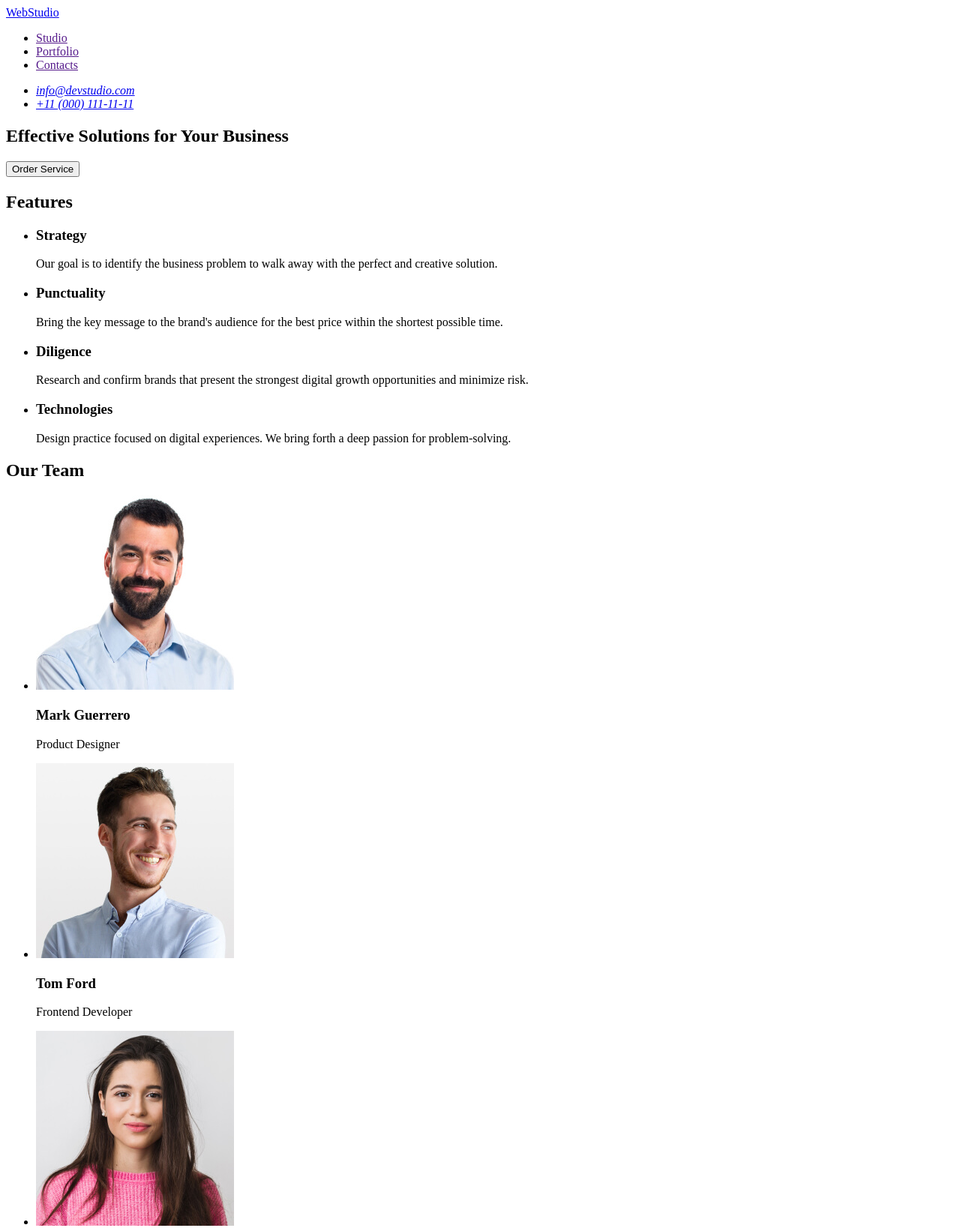
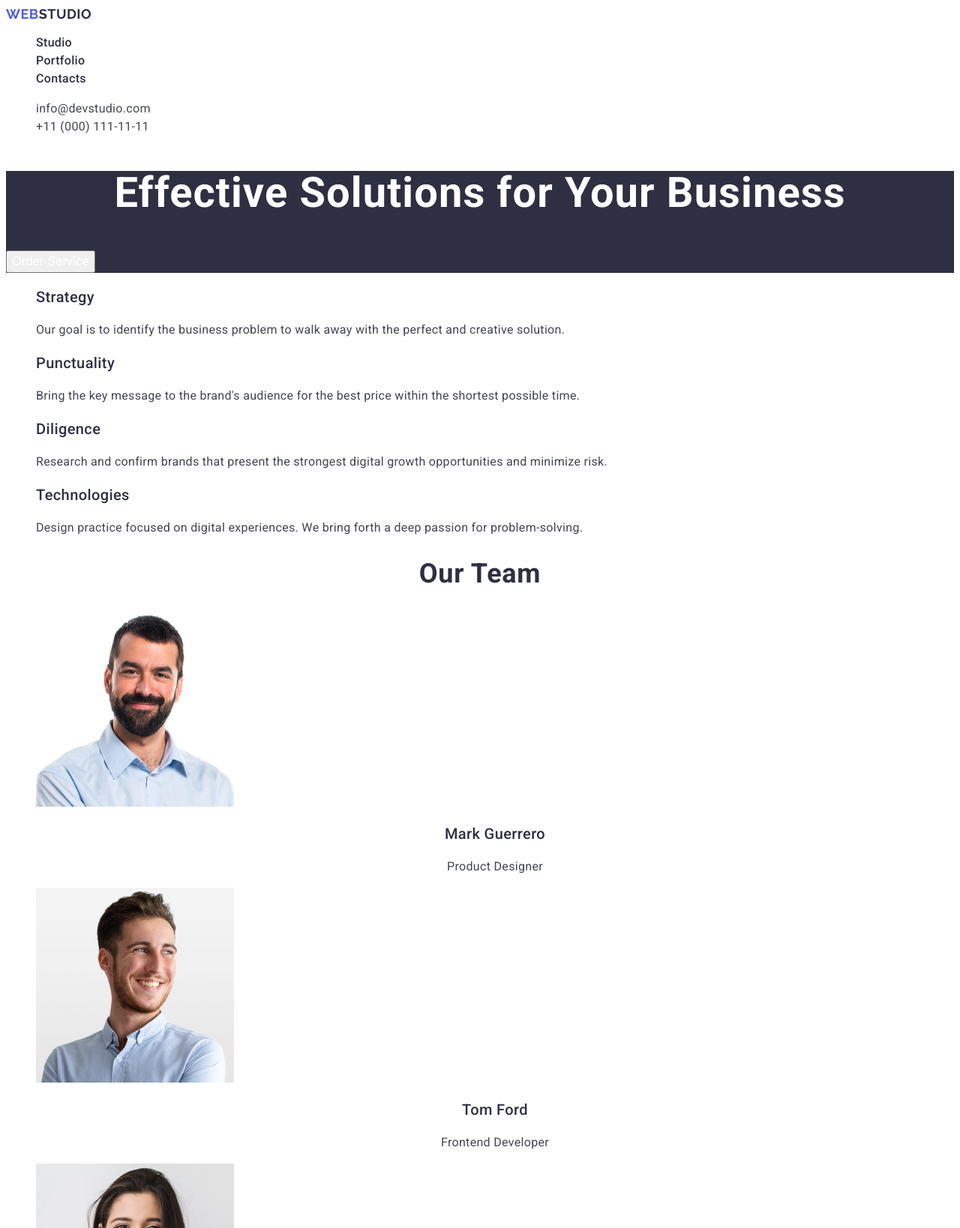
Before and after one commit to lazareva-portfolio/goit-homework-02, a plain HTML site: page index.html in a window 1280 px wide. Shown: the top 1638 px of the page at 75% size. Drawn offline with Linux system fonts and the light colour scheme.

Commit message:
Homework 2, try 1

```diff
--- /dev/null
+++ b/css/styles.css
@@ -0,0 +1,189 @@
+body{
+    font-family: "Roboto", sans-serif;
+    background-color: #FFFFFF;
+    color: #434455;
+}
+
+ul{
+    list-style-type: none;
+}
+a{
+    text-decoration: none;
+}
+
+/* ----------HEADER-------- */
+
+.header-nav {
+}
+.header-logo, .footer-logo {
+    color: #2E2F42;
+    font-family: Raleway;
+    font-size: 18px;
+    font-weight: 700;
+    line-height: 1.17;
+    letter-spacing: 0.03em;
+    text-transform: uppercase;
+}
+
+.header-logo span,
+.footer-logo span{
+    color: #4D5AE5;
+}
+
+.header-list {
+}
+.header-list-item {
+}
+.header-link {
+    color: #2E2F42;
+    font-size: 16px;
+    font-weight: 500;
+    line-height: 1.5;
+    letter-spacing: 0.02em;
+}
+
+.header-link:hover,
+.header-link:active{
+color: #404BBF;
+}
+
+.header-address {
+}
+.header-address-list {
+}
+.header-address-item {
+
+}
+.header-address-link {
+    color: inherit;
+    font-size: 16px;
+    line-height: 1.5;
+    letter-spacing: 0.02em;
+    font-style: normal;
+}
+.header-address-link:hover,
+.header-address-link:active{
+    color: #404BBF;
+}
+
+/* --------Banner-------- */
+
+.banner {
+    background-color: #2E2F42;
+}
+
+.banner-title {
+    color: #FFFFFF;
+    text-align: center;
+    font-size: 56px;
+    line-height: 1.07;
+    letter-spacing: 0.02em;
+}
+.banner-btn {
+    color: #FFFFFF;
+    font-size: 16px;
+    font-weight: 500;
+    line-height: 1.5; /* 150% */
+    letter-spacing: 0.02em;
+}
+h2{
+    color: #2E2F42;
+    text-align: center;
+    font-size: 36px;
+    line-height: 1.11; /* 111.111% */
+    letter-spacing: 0.72px;
+    text-transform: capitalize;
+}
+
+/* --------Features-------- */
+
+.features {
+}
+.visually-hidden {
+    position: absolute;
+    width: 1px;
+    height: 1px;
+    margin: -1px;
+    border: 0;
+    padding: 0;
+
+    white-space: nowrap;
+    clip-path: inset(100%);
+    clip: rect(0 0 0 0);
+    overflow: hidden;
+}
+.features-title {
+}
+.features-list {
+}
+.features-list-items {
+}
+.features-subtitle, .portfolio-subtitle  {
+    color: #2E2F42;
+    font-size: 20px;
+    font-weight: 500;
+    line-height: 1.2;
+    letter-spacing: 0.02em;
+}
+.features-text {
+    font-size: 16px;
+    line-height: 1.5; /* 150% */
+    letter-spacing: 0.02em;
+}
+
+/* --------Team-------- */
+
+.team {
+}
+.team-list {
+}
+.team-list-item {
+}
+.team-photo {
+}
+.team-subtitle {
+    color: #2E2F42;
+    font-size: 20px;
+    font-weight: 500;
+    line-height: 1.2;
+    letter-spacing: 0.02em;
+}
+.team-position, .portfolio-text {
+    font-size: 16px;
+    line-height: 1.5;
+    letter-spacing: 0.02em;
+}
+.team-subtitle, .team-position {
+    text-align: center;
+}
+
+
+/* --------Portfolio-------- */
+
+.portfolio {
+}
+.portfolio-title {
+}
+.portfolio-list {
+}
+.portfolio-list-item {
+}
+.portfolio-project-img {
+}
+
+.footer {
+    background-color: #2E2F42;
+}
+
+.footer-logo {
+    color: #F4F4FD;
+}
+
+.footer-text {
+    color: #F4F4FD;
+    font-size: 16px;
+    line-height: 1.5;
+    letter-spacing: 0.02em;
+}
+
+/* --------footer-------- */
--- a/index.html
+++ b/index.html
@@ -3,92 +3,131 @@
 <head>
     <meta charset="UTF-8">
     <meta name="viewport" content="width=device-width, initial-scale=1.0">
+    <link rel="stylesheet" href="css/styles.css">
+    <link rel="preconnect" href="https://fonts.googleapis.com">
+<link rel="preconnect" href="https://fonts.gstatic.com" crossorigin>
+<link href="https://fonts.googleapis.com/css2?family=Raleway:wght@700&family=Roboto:wght@400;500;700&display=swap" rel="stylesheet">
     <title>Web Studio</title>
 </head>
 <body>
     <header>
-        <nav>
-            <a href="/">WebStudio</a>
-            <ul>
-                <li>
-                    <a href="">Studio</a>
+        <nav class="header-nav">
+            <a href="/" class="header-logo"><span>Web</span>Studio</a>
+            <ul class="header-list">
+                <li class="header-list-item">
+                    <a href="" class="header-link">Studio</a>
                 </li>
-                <li>
-                    <a href="">Portfolio</a>
+                <li class="header-list-item">
+                    <a href="" class="header-link">Portfolio</a>
                 </li>
-                <li>
-                    <a href="">Contacts</a>
+                <li class="header-list-item">
+                    <a href="" class="header-link">Contacts</a>
                 </li>
             </ul>
     </nav>
-    <address>
-        <ul>
-            <li>
-                <a href="mailto:info@devstudio.com">info@devstudio.com</a>
+    <address class="header-address">
+        <ul class="header-address-list">
+            <li class="header-address-item">
+                <a href="mailto:info@devstudio.com" class="header-address-link">info@devstudio.com</a>
             </li>
-            <li>
-                <a href="tel:+110001111111">+11 (000) 111-11-11</a>
+            <li class="header-address-item">
+                <a href="tel:+110001111111" class="header-address-link">+11 (000) 111-11-11</a>
             </li>
         </ul>
     </address>
     </header>
     <main>
-        <section>
-            <h1>Effective Solutions
+        <section class="banner">
+            <h1 class="banner-title">Effective Solutions
                 for Your Business</h1>
-            <button type="button">Order Service</button>
+            <button type="button" class="banner-btn">Order Service</button>
         </section>
-        <section>
-            <h2>Features</h2>
-            <ul>
-                <li>
-                    <h3>Strategy</h3>
-                    <p>Our goal is to identify the business
+        <section class="features">
+            <h2 class="features-title visually-hidden">Features</h2>
+            <ul class="features-list">
+                <li class="features-list-items">
+                    <h3 class="features-subtitle">Strategy</h3>
+                    <p class="features-text">Our goal is to identify the business
                         problem to walk away with the perfect and creative solution. </p>
                 </li>
-                <li>
-                    <h3>Punctuality</h3>
-                    <p>Bring the key message to the brand's audience for the best price within the shortest possible time.</p>
+                <li class="features-list-items">
+                    <h3 class="features-subtitle">Punctuality</h3>
+                    <p class="features-text">Bring the key message to the brand's audience for the best price within the shortest possible time.</p>
                 </li>
-                <li>
-                    <h3>Diligence</h3>
-                    <p>Research and confirm brands that present the strongest digital growth opportunities and minimize risk.</p>
+                <li class="features-list-items">
+                    <h3 class="features-subtitle">Diligence</h3>
+                    <p class="features-text">Research and confirm brands that present the strongest digital growth opportunities and minimize risk.</p>
                 </li>
-                <li>
-                    <h3>Technologies</h3>
-                    <p>Design practice focused on digital experiences. We bring forth a deep passion for problem-solving.</p>
+                <li class="features-list-items">
+                    <h3 class="features-subtitle">Technologies</h3>
+                    <p class="features-text">Design practice focused on digital experiences. We bring forth a deep passion for problem-solving.</p>
                 </li>
             </ul>
         </section>
-        <section>
+        <section class="team">
             <h2>Our Team</h2>
-            <ul>
-                <li>
-                    <img src="./images/mark-guerrero.jpg" alt="Product Designer" width="264" height="260">
-                    <h3>Mark Guerrero</h3>
-                    <p>Product Designer</p>
+            <ul class="team-list">
+                <li class="team-list-item">
+                    <img src="./images/mark-guerrero.jpg" alt="Product Designer" width="264" height="260" class="team-photo">
+                    <h3 class="team-subtitle">Mark Guerrero</h3>
+                    <p class="team-position">Product Designer</p>
                 </li>
-                <li>
-                    <img src="./images/tom-ford.jpg" alt="Frontend Developer" width="264" height="260">
-                    <h3>Tom Ford</h3>
-                    <p>Frontend Developer</p>
+                <li class="team-list-item">
+                    <img src="./images/tom-ford.jpg" alt="Frontend Developer" width="264" height="260" class="team-photo">
+                    <h3 class="team-subtitle">Tom Ford</h3>
+                    <p class="team-position">Frontend Developer</p>
                 </li>
-                <li>
-                    <img src="./images/camila-garcia.jpg" alt="Marketing" width="264" height="260">
-                    <h3>Camila Garcia</h3>
-                    <p>Marketing</p>
+                <li class="team-list-item">
+                    <img src="./images/camila-garcia.jpg" alt="Marketing" width="264" height="260" class="team-photo">
+                    <h3 class="team-subtitle">Camila Garcia</h3>
+                    <p class="team-position">Marketing</p>
                 </li>
-                <li>
-                    <img src="./images/daniel-wilson.jpg" alt="UI Designer" width="264" height="260">
-                    <h3>Daniel Wilson</h3>
-                    <p>UI Designer</p>
+                <li class="team-list-item">
+                    <img src="./images/daniel-wilson.jpg" alt="UI Designer" width="264" height="260" class="team-photo">
+                    <h3 class="team-subtitle">Daniel Wilson</h3>
+                    <p class="team-position">UI Designer</p>
+                </li>
+            </ul>
+        </section>
+        <section class="portfolio">
+            <h2 class="portfolio-title">Our Portfolio</h2>
+            <ul class="portfolio-list">
+                <li class="portfolio-list-item">
+                    <img src="./images/project1.jpg" alt="Project 1: Banking App" width="360" height="300" class="portfolio-project-img">
+                    <h3 class="portfolio-subtitle">Banking App</h3>
+                    <p class="portfolio-text">App</p>
+                </li>
+                <li class="portfolio-list-item">
+                    <img src="./images/project2.jpg" alt="Project 2: Cashless Payment" width="360" height="300" class="portfolio-project-img">
+                    <h3 class="portfolio-subtitle">Cashless Payment</h3>
+                    <p class="portfolio-text">Marketing</p>
+                </li>
+                <li class="portfolio-list-item">
+                    <img src="./images/project3.jpg" alt="Project 3: Meditation App" width="360" height="300" class="portfolio-project-img">
+                    <h3 class="portfolio-subtitle">Meditation App</h3>
+                    <p class="portfolio-text">App</p>
+                </li>
+                <li class="portfolio-list-item">
+                    <img src="./images/project4.jpg" alt="Project 4: Taxi Service" width="360" height="300" class="portfolio-project-img">
+                    <h3 class="portfolio-subtitle">Taxi Service</h3>
+                    <p class="portfolio-text">Marketing</p>
+                </li>
+                <li class="portfolio-list-item">
+                    <img src="./images/project5.jpg" alt="Project 5: Screen Illustrations" width="360" height="300" class="portfolio-project-img">
+                    <h3 class="portfolio-subtitle">Screen Illustrations</h3>
+                    <p class="portfolio-text">Design</p>
+                </li>
+                <li class="portfolio-list-item">
+                    <img src="./images/project6.jpg" alt="Project 6: Online Courses" width="360" height="300" class="portfolio-project-img">
+                    <h3 class="portfolio-subtitle">Online Courses</h3>
+                    <p class="portfolio-text">Marketing</p>
                 </li>
             </ul>
         </section>
     </main>
-    <footer>
-        <a href="./index.html">WebStudio</a>
-        <p>Increase the flow of customers and sales for your business with digital marketing & growth solutions.</p>
+    <footer class="footer">
+        <a href="./index.html" class="footer-logo"><span>Web</span>Studio</a>
+        <p class="footer-text">Increase the flow of customers and sales for your business with digital marketing & growth solutions.</p>
     </footer>
 </body>
 </html>
```
Also changed, not shown: images/project1.jpg (added), images/project2.jpg (added), images/project3.jpg (added), images/project4.jpg (added), images/project5.jpg (added), images/project6.jpg (added), 1 other file.
